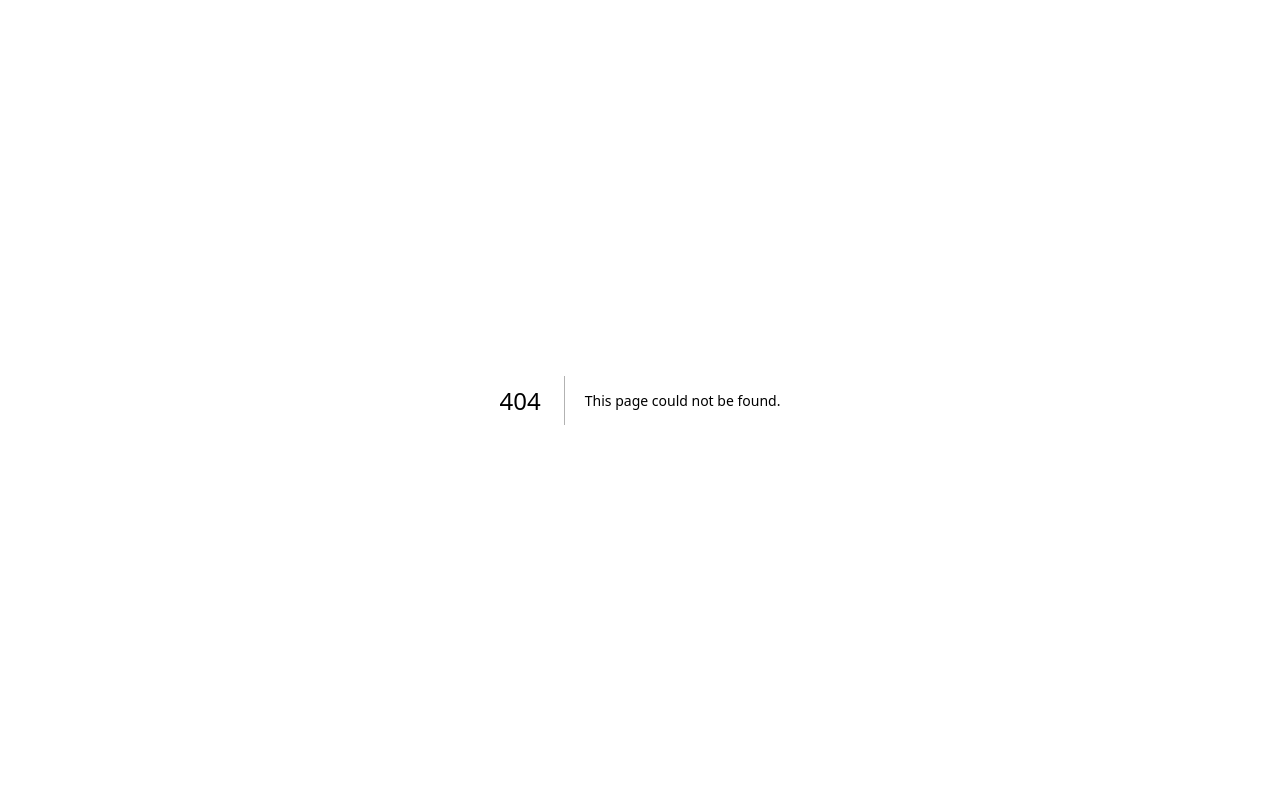
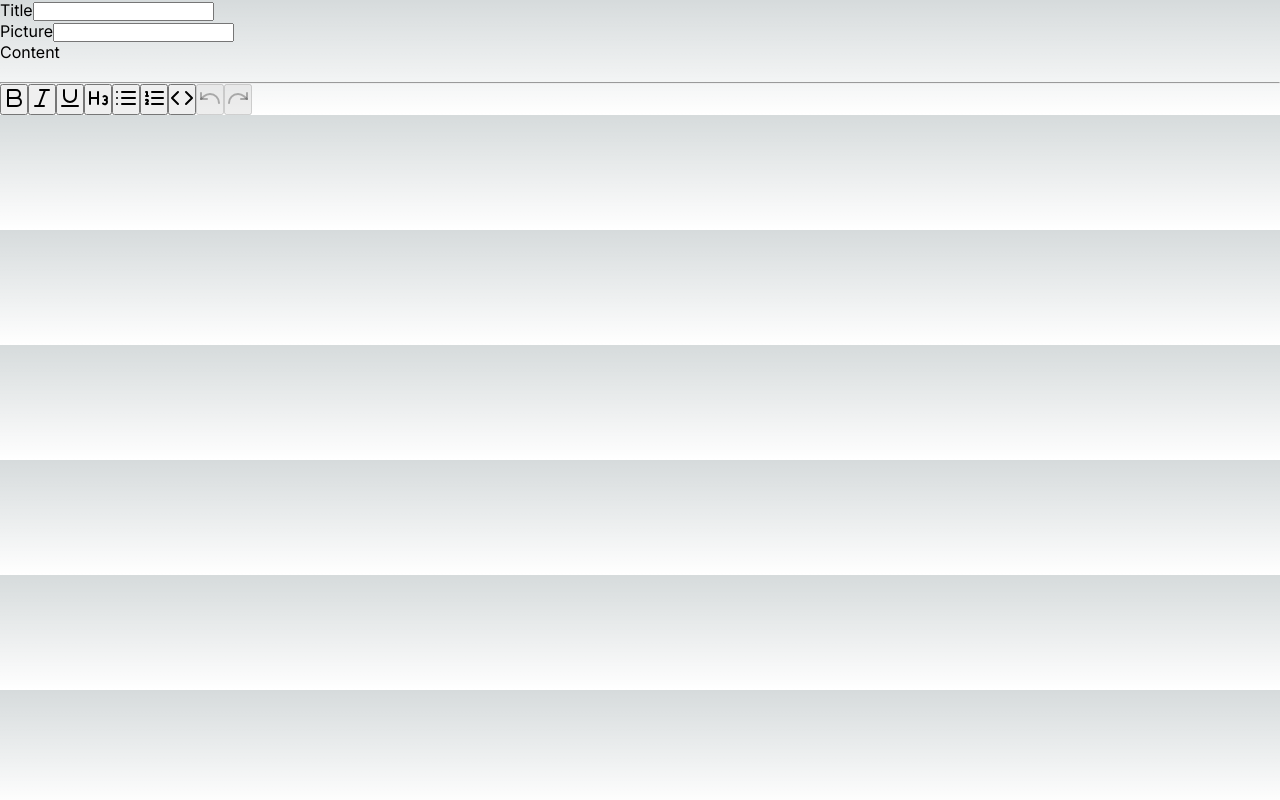
Before and after one commit to nicolealcala/dreamlabs, a Next.js app: page /admin in a window 1280 px wide. Before the commit this address had no page. Built offline with nearby package versions, Linux system fonts and the light colour scheme.

Commit message:
admin page

```diff
--- /dev/null
+++ b/src/app/admin/page.jsx
@@ -0,0 +1,20 @@
+import AdminForm from "@/components/adminControls/AdminForm";
+import { addBlog } from "@/lib/actions";
+
+export const metadata = {
+  title: "Admin",
+  description: "DreamLabs admin page",
+};
+
+const Admin = () => {
+  return (
+    <div className="row mx-0">
+      <div className="col-12 col-lg-6"></div>
+      <div className="col-12 col-lg-6">
+        <AdminForm />
+      </div>
+    </div>
+  );
+};
+
+export default Admin;
```
Also changed, not shown: src/components/adminControls/AdminForm.jsx (renamed from src/components/adminControls/adminForms.jsx).
